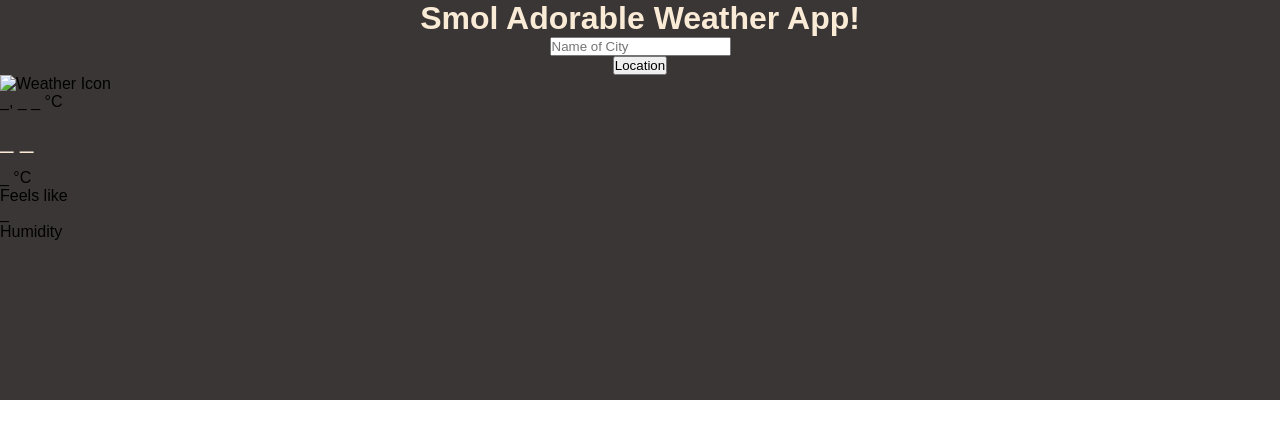
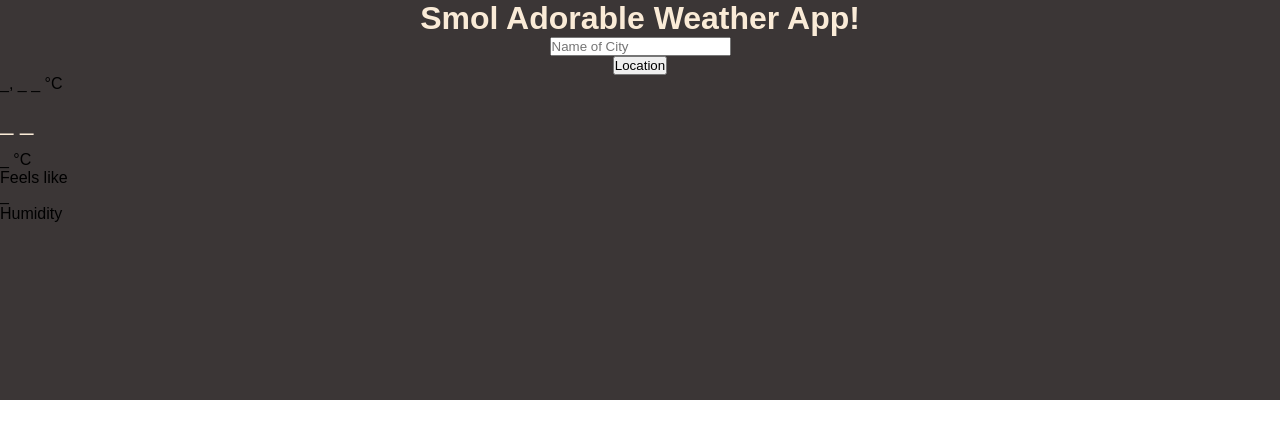
Before and after one commit to ThatLinuxNerd/Weather-Site, a plain HTML site: page index.html in a window 1280 px wide. Drawn offline with Linux system fonts and the light colour scheme.

Commit message:
Update index.html

```diff
--- a/index.html
+++ b/index.html
@@ -22,7 +22,6 @@
 
 
         <section class="weather-part">
-          <img src="" alt="Weather Icon">
           <div class="temp">
             <div class="location">
                 <i class='bx bx-map'></i>
```
